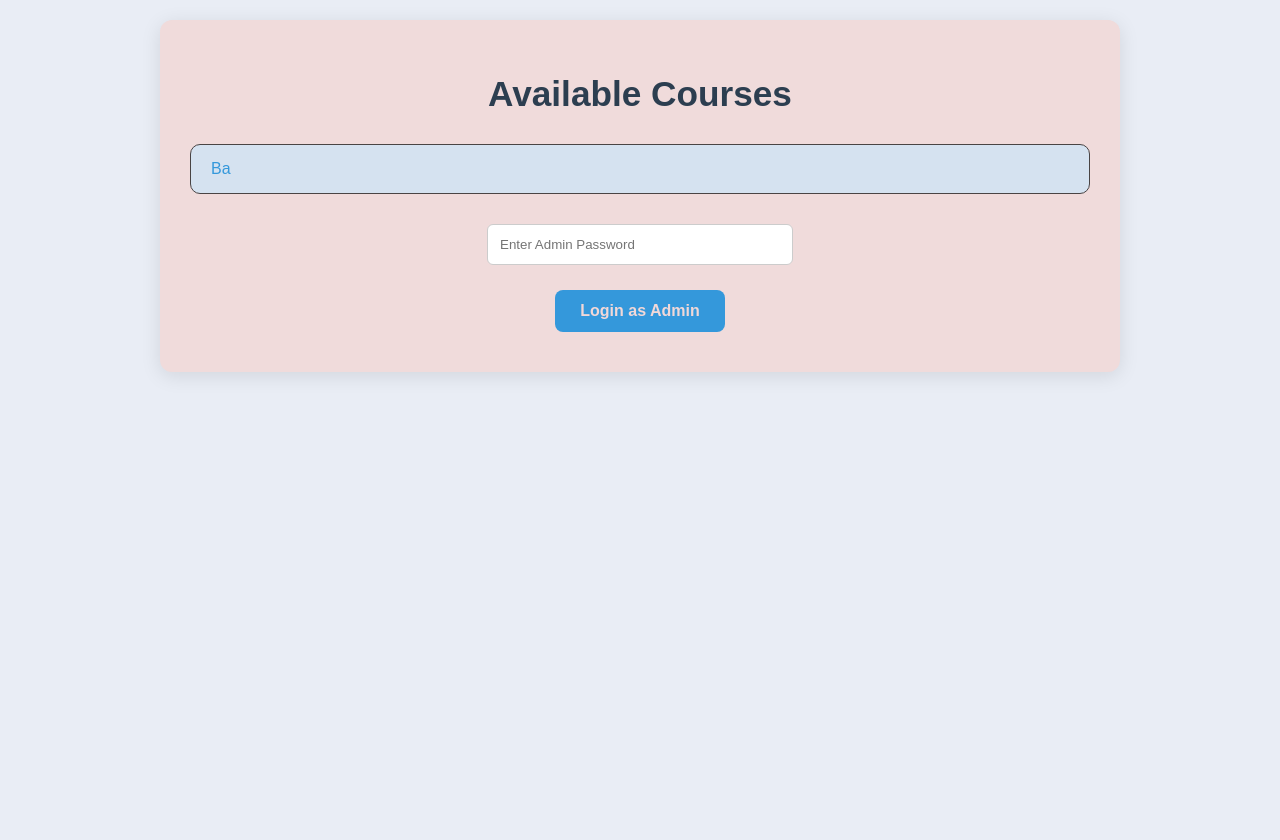
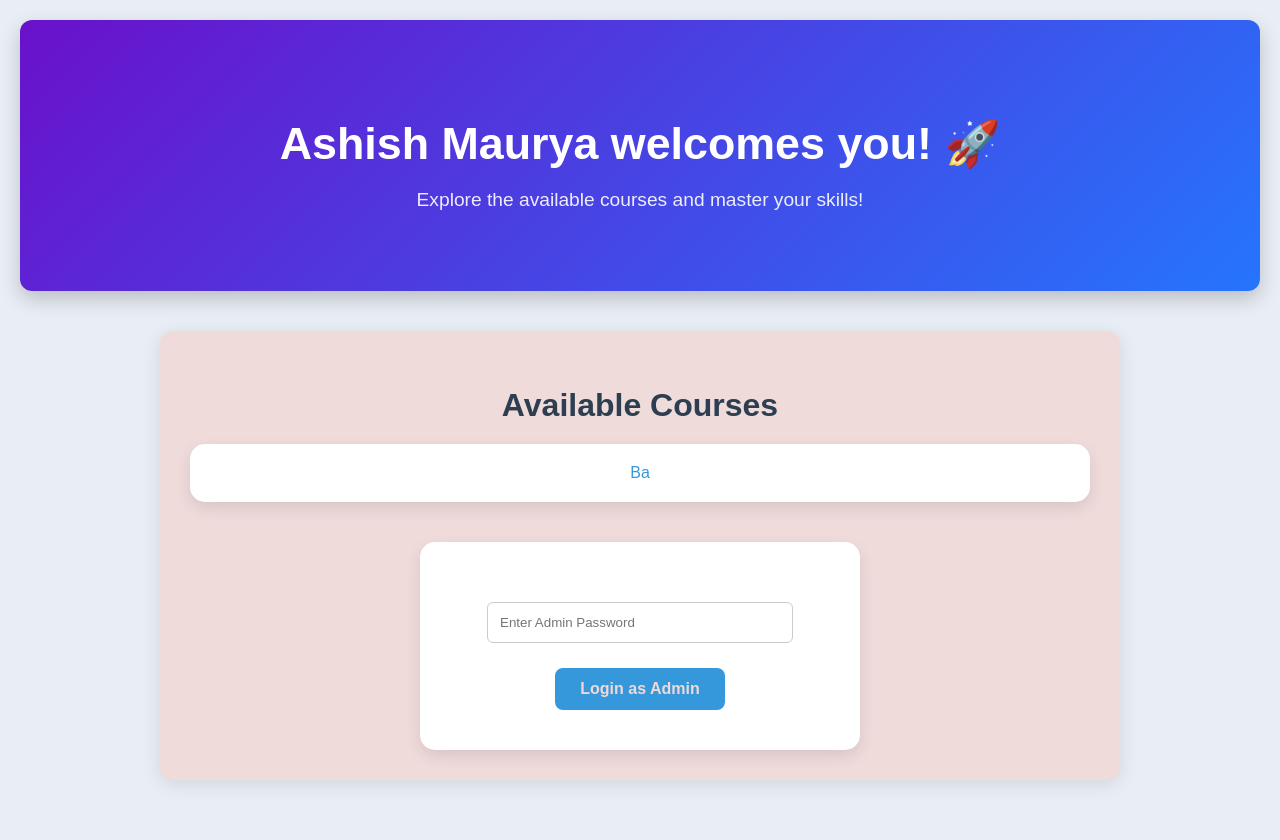
Before and after one commit to 22f3000982/iitm-bs-portal, a Flask app: page / in a window 1280 px wide. Run offline with Flask 2, Linux system fonts and the light colour scheme; data comes from the database, SQL or seed files in the repository; both versions use the stored data as it was after the commit.

```diff
--- a/static/style.css
+++ b/static/style.css
@@ -121,3 +121,63 @@ a:hover {
     color: #777;
     margin-top: 20px;
 }
+
+/* Hero Section */
+.hero {
+    background: linear-gradient(135deg, #6a11cb 0%, #2575fc 100%);
+    color: #ffffff;
+    padding: 60px 20px;
+    text-align: center;
+    border-radius: 12px;
+    margin-bottom: 40px;
+    box-shadow: 0 8px 20px rgba(0, 0, 0, 0.2);
+}
+
+.hero-title {
+    font-size: 2.8rem;
+    margin-bottom: 10px;
+}
+
+.hero-subtitle {
+    font-size: 1.2rem;
+    opacity: 0.9;
+}
+
+/* Section Title */
+.section-title {
+    font-size: 2rem;
+    margin-bottom: 20px;
+    text-align: center;
+    color: #2c3e50;
+}
+
+/* Course Grid */
+.course-grid {
+    display: grid;
+    grid-template-columns: repeat(auto-fit, minmax(240px, 1fr));
+    gap: 20px;
+}
+
+.course-card {
+    background: #ffffff;
+    padding: 20px;
+    border-radius: 15px;
+    box-shadow: 0 6px 15px rgba(0, 0, 0, 0.1);
+    text-align: center;
+    transition: transform 0.3s ease, box-shadow 0.3s ease;
+}
+
+.course-card:hover {
+    transform: translateY(-5px);
+    box-shadow: 0 10px 20px rgba(0, 0, 0, 0.2);
+}
+
+/* Admin Login Card */
+.admin-login-card {
+    background: #ffffff;
+    padding: 30px 20px;
+    border-radius: 15px;
+    box-shadow: 0 6px 15px rgba(0, 0, 0, 0.1);
+    max-width: 400px;
+    margin: 40px auto 0;
+}
--- a/templates/course_view.html
+++ b/templates/course_view.html
@@ -2,29 +2,36 @@
 <html lang="en">
 <head>
     <meta charset="UTF-8">
-    <title>Available Courses</title>
+    <title>Welcome | Ashish Maurya</title>
     <link rel="stylesheet" href="{{ url_for('static', filename='style.css') }}">
 </head>
 <body class="course-view-page">
 
+    <section class="hero">
+        <div class="hero-content">
+            <h1 class="hero-title">Ashish Maurya welcomes you! 🚀</h1>
+            <p class="hero-subtitle">Explore the available courses and master your skills!</p>
+        </div>
+    </section>
+
     <div class="container">
-        <h1 class="page-title">Available Courses</h1>
+        <h2 class="section-title">Available Courses</h2>
 
         {% if courses %}
-            <ul class="course-list">
+            <div class="course-grid">
                 {% for course in courses %}
-                    <li class="course-item">
+                    <div class="course-card">
                         <a class="course-link" href="{{ url_for('course_detail', course_id=course[0]) }}">{{ course[1] }}</a>
 
                         {% if admin_mode %}
-                            <span class="admin-actions">
-                                - <a class="edit-link" href="{{ url_for('admin_edit_course', course_id=course[0]) }}">Edit</a>
-                                - <a class="delete-link" href="{{ url_for('admin_delete_course', course_id=course[0]) }}">Delete</a>
-                            </span>
+                            <div class="admin-actions">
+                                <a class="edit-link" href="{{ url_for('admin_edit_course', course_id=course[0]) }}">Edit</a>
+                                <a class="delete-link" href="{{ url_for('admin_delete_course', course_id=course[0]) }}">Delete</a>
+                            </div>
                         {% endif %}
-                    </li>
+                    </div>
                 {% endfor %}
-            </ul>
+            </div>
         {% else %}
             <p class="no-courses">No courses available.</p>
         {% endif %}
@@ -34,10 +41,12 @@
                 <a class="btn add-course" href="{{ url_for('admin_add_course') }}">➕ Add New Course</a><br><br>
                 <a class="btn exit-admin" href="{{ url_for('admin_logout') }}">🚪 Exit Admin Mode</a>
             {% else %}
-                <form class="admin-login-form" action="{{ url_for('admin_login') }}" method="post">
-                    <input class="password-input" type="password" name="password" placeholder="Enter Admin Password" required>
-                    <button class="btn login-btn" type="submit">Login as Admin</button>
-                </form>
+                <div class="admin-login-card">
+                    <form class="admin-login-form" action="{{ url_for('admin_login') }}" method="post">
+                        <input class="password-input" type="password" name="password" placeholder="Enter Admin Password" required>
+                        <button class="btn login-btn" type="submit">Login as Admin</button>
+                    </form>
+                </div>
             {% endif %}
         </div>
     </div>
```
Also changed, not shown: database.db.
